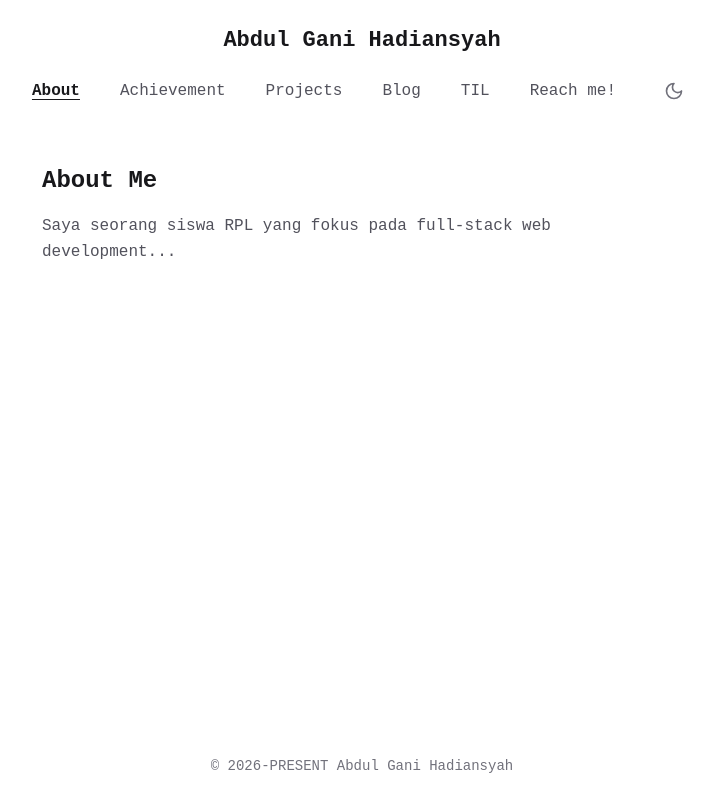
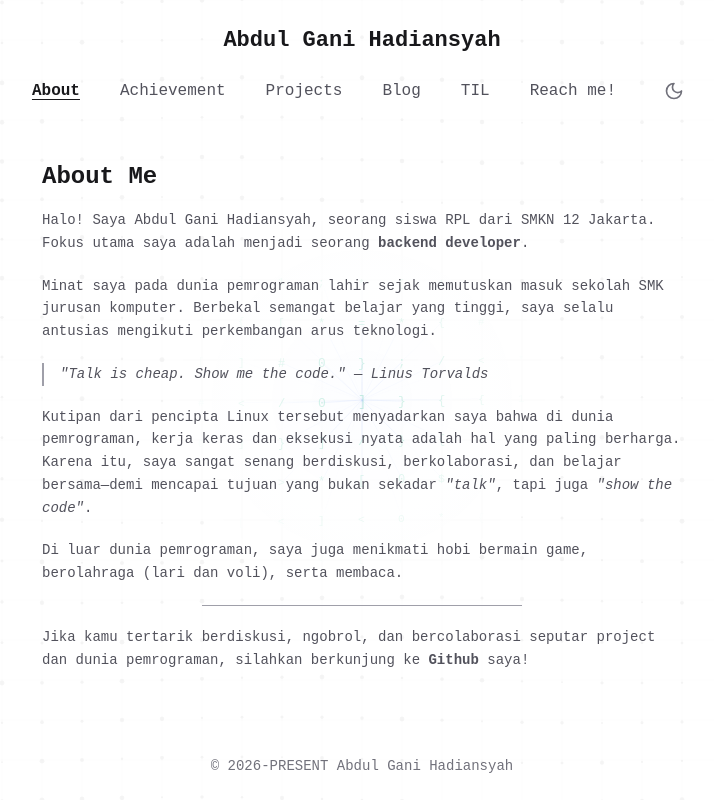
Before and after one commit to Frankenstein401/my-portfolio, a SvelteKit app: page /about in a window 1280 px wide. Shown: the whole page, without its empty margins (278-992 px from the left). Built offline with nearby package versions, Linux system fonts and the light colour scheme.

Commit message:
feat: perkenalan diri sendiri di about page, dan menambahkan metrix grid background

```diff
--- /dev/null
+++ b/src/lib/components/DynamicGridBg.svelte
@@ -0,0 +1,169 @@
+<script lang="ts">
+  import { onMount } from 'svelte';
+  import { theme } from '$lib/theme.svelte';
+
+  let canvas: HTMLCanvasElement;
+
+  onMount(() => {
+    const ctx = canvas.getContext('2d');
+    if (!ctx) return;
+
+    let animationFrameId: number;
+    let width = (canvas.width = window.innerWidth);
+    let height = (canvas.height = window.innerHeight);
+
+    let mouseX = width / 2;
+    let mouseY = height / 2;
+    let targetMouseX = mouseX;
+    let targetMouseY = mouseY;
+
+    const gridSize = 40;
+    let time = 0;
+
+    const handleResize = () => {
+      width = canvas.width = window.innerWidth;
+      height = canvas.height = window.innerHeight;
+    };
+
+    const handleMouseMove = (e: MouseEvent) => {
+      const rect = canvas.getBoundingClientRect();
+      targetMouseX = e.clientX - rect.left;
+      targetMouseY = e.clientY - rect.top;
+    };
+
+    window.addEventListener('resize', handleResize);
+    window.addEventListener('mousemove', handleMouseMove);
+
+    // Grid dots/nodes
+    interface Particle {
+      x: number;
+      y: number;
+      baseX: number;
+      baseY: number;
+      size: number;
+      speed: number;
+      char: string;
+      color: string;
+    }
+
+    const chars = '01{}[]</>#;$=+*';
+    const particles: Particle[] = [];
+    const numCols = Math.ceil(width / gridSize) + 2;
+    const numRows = Math.ceil(height / gridSize) + 2;
+
+    for (let r = 0; r < numRows; r++) {
+      for (let c = 0; c < numCols; c++) {
+        const x = c * gridSize;
+        const y = r * gridSize;
+        particles.push({
+          x,
+          y,
+          baseX: x,
+          baseY: y,
+          size: Math.random() * 1.5 + 1,
+          speed: Math.random() * 0.02 + 0.005,
+          char: chars[Math.floor(Math.random() * chars.length)],
+          color: Math.random() > 0.8 ? '#3b82f6' : '#10b981'
+        });
+      }
+    }
+
+    const render = () => {
+      time += 0.015;
+
+      // Smooth mouse lerp
+      mouseX += (targetMouseX - mouseX) * 0.08;
+      mouseY += (targetMouseY - mouseY) * 0.08;
+
+      ctx.clearRect(0, 0, width, height);
+
+      const isDark = document.documentElement.classList.contains('dark');
+      const gridLineColor = isDark ? 'rgba(255, 255, 255, 0.025)' : 'rgba(0, 0, 0, 0.025)';
+      const accentColor = isDark ? 'rgba(59, 130, 246, ' : 'rgba(37, 99, 235, ';
+      const nodeColor = isDark ? 'rgba(255, 255, 255, 0.08)' : 'rgba(0, 0, 0, 0.08)';
+
+      // Draw Grid Lines
+      ctx.beginPath();
+      ctx.lineWidth = 1;
+      ctx.strokeStyle = gridLineColor;
+
+      for (let x = 0; x < width; x += gridSize) {
+        ctx.moveTo(x, 0);
+        ctx.lineTo(x, height);
+      }
+      for (let y = 0; y < height; y += gridSize) {
+        ctx.moveTo(0, y);
+        ctx.lineTo(width, y);
+      }
+      ctx.stroke();
+
+      // Draw Nodes & Interactive Mouse Reactivity
+      for (let i = 0; i < particles.length; i++) {
+        const p = particles[i];
+
+        // Distance to mouse
+        const dx = mouseX - p.baseX;
+        const dy = mouseY - p.baseY;
+        const dist = Math.sqrt(dx * dx + dy * dy);
+        const maxDist = 180;
+
+        // Wave effect
+        const wave = Math.sin(time + p.baseX * 0.01 + p.baseY * 0.01) * 3;
+        p.x = p.baseX;
+        p.y = p.baseY + wave;
+
+        if (dist < maxDist) {
+          const factor = (1 - dist / maxDist);
+
+          // Draw dynamic connection line to mouse
+          ctx.beginPath();
+          ctx.moveTo(p.x, p.y);
+          ctx.lineTo(mouseX, mouseY);
+          ctx.strokeStyle = `${accentColor}${factor * 0.15})`;
+          ctx.lineWidth = factor * 1.2;
+          ctx.stroke();
+
+          // Draw Matrix Glowing Character near mouse
+          ctx.font = `${10 + factor * 4}px monospace`;
+          ctx.fillStyle = isDark ? `rgba(52, 211, 153, ${factor * 0.45})` : `rgba(16, 185, 129, ${factor * 0.45})`;
+          ctx.fillText(p.char, p.x - 4, p.y + 4);
+        } else {
+          // Draw subtle grid intersection dot
+          ctx.beginPath();
+          ctx.arc(p.x, p.y, p.size, 0, Math.PI * 2);
+          ctx.fillStyle = nodeColor;
+          ctx.fill();
+        }
+      }
+
+      // Draw subtle mouse cursor glow aura
+      const gradient = ctx.createRadialGradient(mouseX, mouseY, 0, mouseX, mouseY, 200);
+      if (isDark) {
+        gradient.addColorStop(0, 'rgba(59, 130, 246, 0.04)');
+        gradient.addColorStop(0.5, 'rgba(16, 185, 129, 0.015)');
+        gradient.addColorStop(1, 'rgba(0, 0, 0, 0)');
+      } else {
+        gradient.addColorStop(0, 'rgba(59, 130, 246, 0.03)');
+        gradient.addColorStop(0.5, 'rgba(147, 197, 253, 0.01)');
+        gradient.addColorStop(1, 'rgba(255, 255, 255, 0)');
+      }
+      ctx.fillStyle = gradient;
+      ctx.fillRect(0, 0, width, height);
+
+      animationFrameId = requestAnimationFrame(render);
+    };
+
+    render();
+
+    return () => {
+      window.removeEventListener('resize', handleResize);
+      window.removeEventListener('mousemove', handleMouseMove);
+      cancelAnimationFrame(animationFrameId);
+    };
+  });
+</script>
+
+<canvas
+  bind:this={canvas}
+  class="fixed inset-0 pointer-events-none z-0 opacity-50 filter blur-[0.5px] transition-opacity duration-500"
+></canvas>
--- a/src/routes/(pages)/about/+page.svelte
+++ b/src/routes/(pages)/about/+page.svelte
@@ -1,10 +1,53 @@
+<script lang="ts">
+  import DynamicGridBg from "$lib/components/DynamicGridBg.svelte";
+</script>
+
 <svelte:head>
   <title>About — Abdul Gani Hadiansyah</title>
 </svelte:head>
 
-<section class="max-w-2xl mx-auto py-8 px-4">
+<DynamicGridBg />
+
+<section class="max-w-2xl mx-auto py-2 px-4 relative z-10">
   <h1 class="text-2xl font-bold mb-4">About Me</h1>
-  <p class="text-zinc-600 dark:text-zinc-400 leading-relaxed">
-    Saya seorang siswa RPL yang fokus pada full-stack web development...
-  </p>
+  <div
+    class="space-y-5 text-zinc-600 dark:text-zinc-400 leading-relaxed text-[14px]"
+  >
+    <p>
+      Halo! Saya Abdul Gani Hadiansyah, seorang siswa RPL dari SMKN 12 Jakarta.
+      Fokus utama saya adalah menjadi seorang <strong>backend developer</strong
+      >.
+    </p>
+
+    <p>
+      Minat saya pada dunia pemrograman lahir sejak memutuskan masuk sekolah SMK
+      jurusan komputer. Berbekal semangat belajar yang tinggi, saya selalu
+      antusias mengikuti perkembangan arus teknologi.
+    </p>
+
+    <p class="border-l-2 border-zinc-400 dark:border-zinc-600 pl-4 italic">
+      "Talk is cheap. Show me the code." — Linus Torvalds
+    </p>
+
+    <p>
+      Kutipan dari pencipta Linux tersebut menyadarkan saya bahwa di dunia
+      pemrograman, kerja keras dan eksekusi nyata adalah hal yang paling
+      berharga. Karena itu, saya sangat senang berdiskusi, berkolaborasi, dan
+      belajar bersama—demi mencapai tujuan yang bukan sekadar <em>"talk"</em>,
+      tapi juga <em>"show the code"</em>.
+    </p>
+
+    <p>
+      Di luar dunia pemrograman, saya juga menikmati hobi bermain game,
+      berolahraga (lari dan voli), serta membaca.
+    </p>
+    <hr class="w-[50%] text-center mx-auto text-zinc-400" />
+    <p>
+      Jika kamu tertarik berdiskusi, ngobrol, dan bercolaborasi seputar project
+      dan dunia pemrograman, silahkan berkunjung ke <strong
+        ><a href="https://github.com" target="_blank" rel="noopener noreferrer">Github</a></strong
+      > saya!
+    </p>
+
+  </div>
 </section>
--- a/src/routes/+layout.svelte
+++ b/src/routes/+layout.svelte
@@ -12,7 +12,7 @@
 
 <div class="min-h-screen flex flex-col">
   <Navbar />
-  <main class="flex-1">
+  <main class="flex-1 m-5">
     {@render children()}
   </main>
   <Footer />
```
